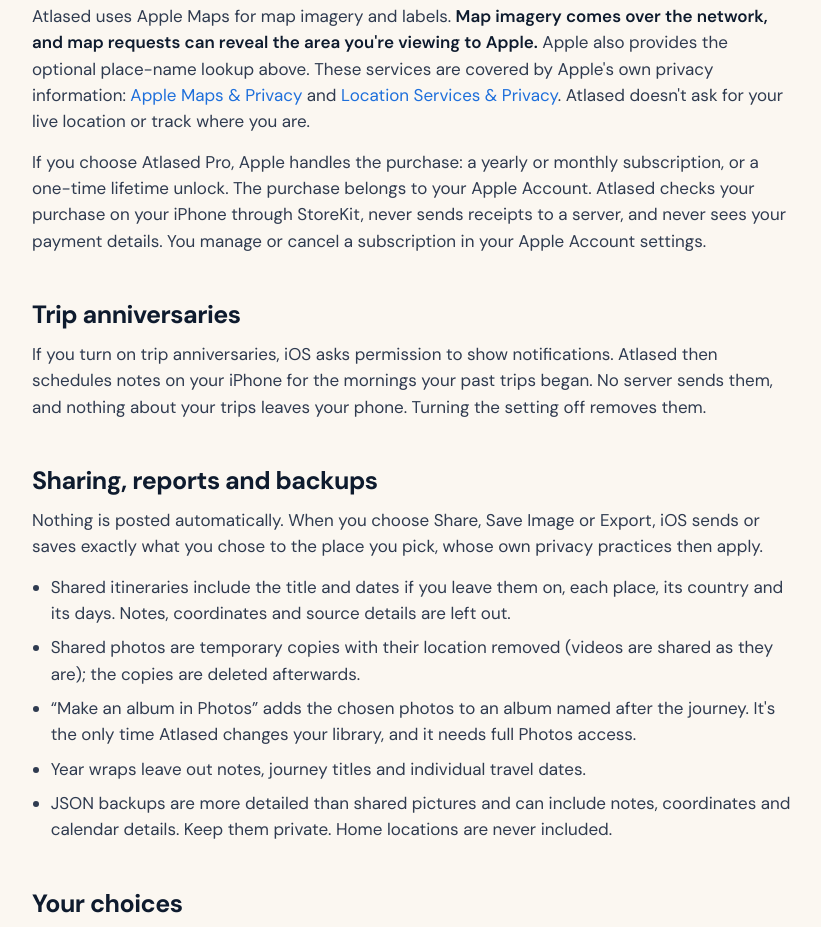
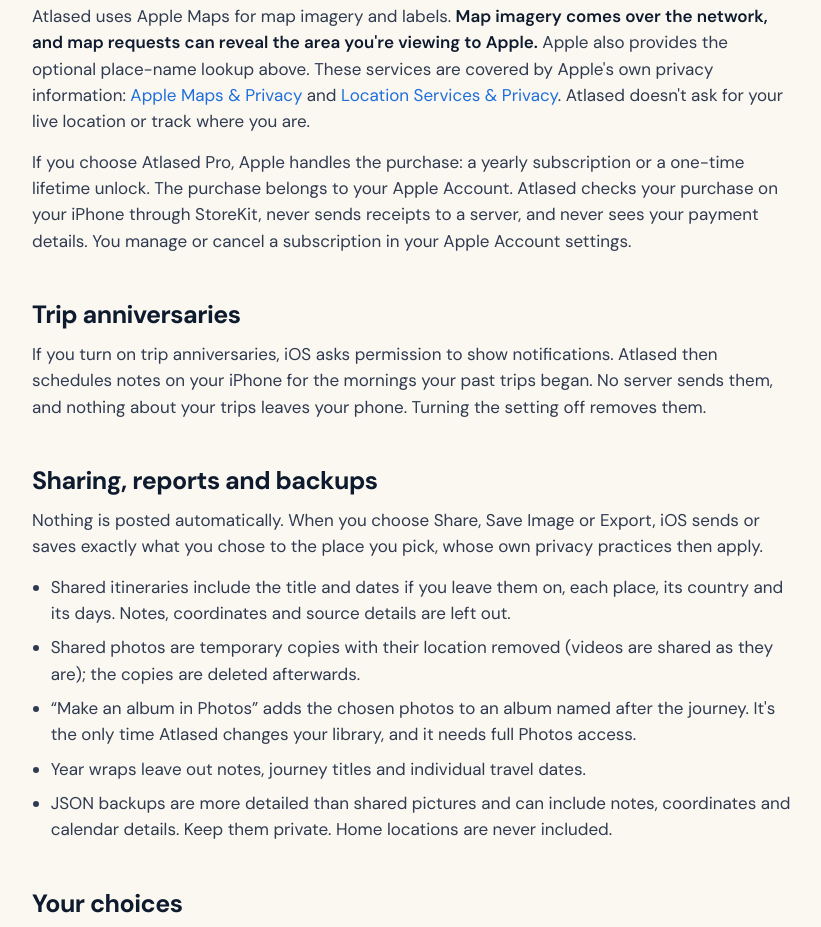
Before and after one commit to behzadzahiri/getatlased-website, a plain HTML site: page privacy/index.html in a window 1280 px wide. Shown: the part 2071-2998 px from the top of the page, without its empty margins (228-1049 px from the left). Drawn offline with Linux system fonts and the light colour scheme.

Commit message:
Website: privacy page names only the yearly and lifetime Pro plans
Co-Authored-By: Claude Opus 5.5 <noreply@anthropic.com>

```diff
--- a/privacy/index.html
+++ b/privacy/index.html
@@ -52,7 +52,7 @@
 
       <h2>Apple Maps and purchases</h2>
       <p>Atlased uses Apple Maps for map imagery and labels. <strong>Map imagery comes over the network, and map requests can reveal the area you're viewing to Apple.</strong> Apple also provides the optional place-name lookup above. These services are covered by Apple's own privacy information: <a href="https://www.apple.com/legal/privacy/data/en/apple-maps/" rel="noopener">Apple Maps &amp; Privacy</a> and <a href="https://www.apple.com/legal/privacy/data/en/location-services/" rel="noopener">Location Services &amp; Privacy</a>. Atlased doesn't ask for your live location or track where you are.</p>
-      <p>If you choose Atlased Pro, Apple handles the purchase: a yearly or monthly subscription, or a one-time lifetime unlock. The purchase belongs to your Apple Account. Atlased checks your purchase on your iPhone through StoreKit, never sends receipts to a server, and never sees your payment details. You manage or cancel a subscription in your Apple Account settings.</p>
+      <p>If you choose Atlased Pro, Apple handles the purchase: a yearly subscription or a one-time lifetime unlock. The purchase belongs to your Apple Account. Atlased checks your purchase on your iPhone through StoreKit, never sends receipts to a server, and never sees your payment details. You manage or cancel a subscription in your Apple Account settings.</p>
 
       <h2>Trip anniversaries</h2>
       <p>If you turn on trip anniversaries, iOS asks permission to show notifications. Atlased then schedules notes on your iPhone for the mornings your past trips began. No server sends them, and nothing about your trips leaves your phone. Turning the setting off removes them.</p>
```
